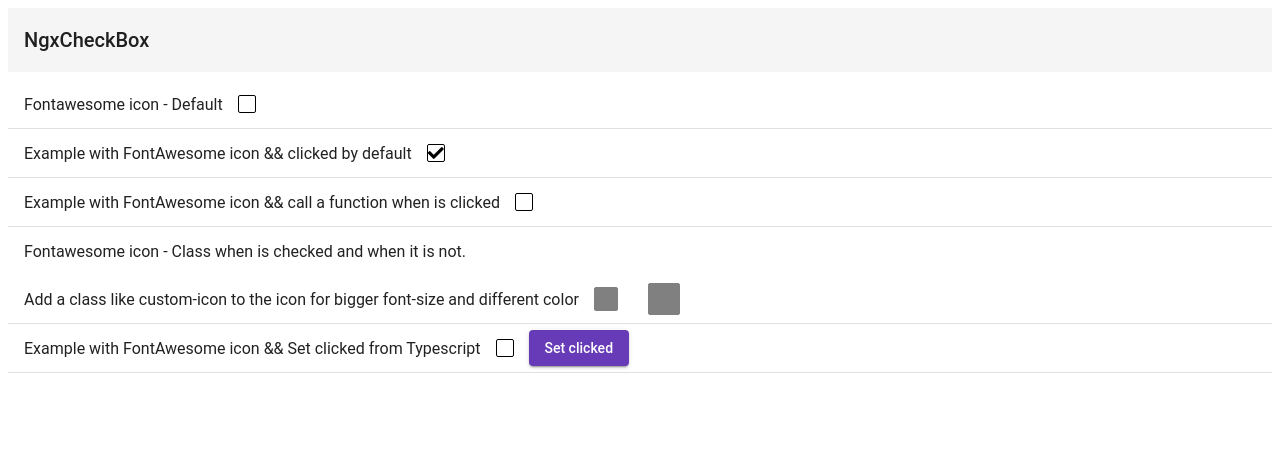
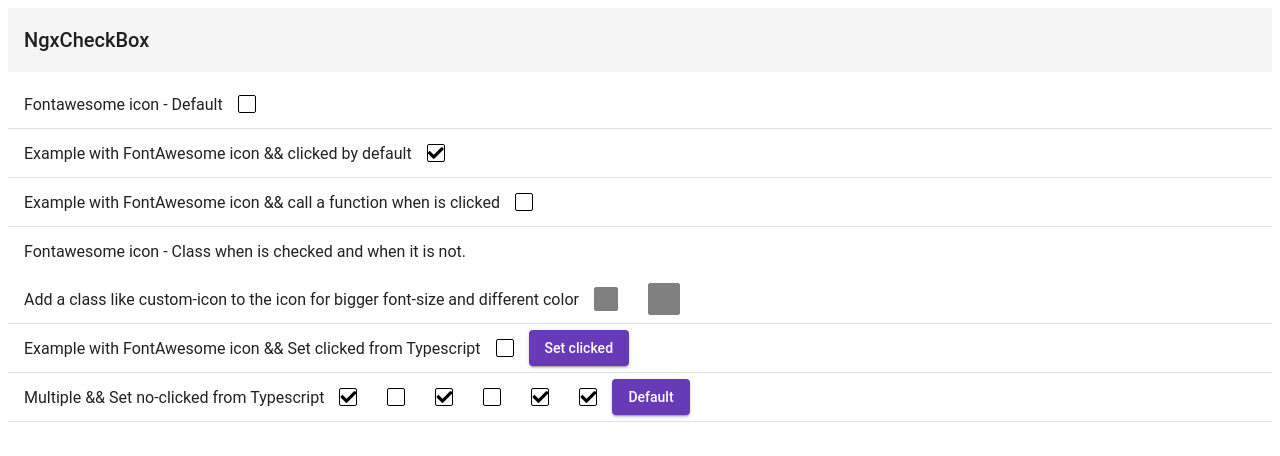
Before and after one commit to DavidRnR/ngx-checkbox, an Angular app: page / in a window 1280 px wide. Shown: the top 456 px of the page. Built offline with nearby package versions, Linux system fonts and the light colour scheme.

Commit message:
ARIA and focus style

```diff
--- a/package.json
+++ b/package.json
@@ -1,6 +1,6 @@
 {
   "name": "ngx-checkbox",
-  "version": "0.0.4",
+  "version": "0.0.5",
   "license": "MIT",
   "scripts": {
     "ng": "ng",
@@ -48,6 +48,6 @@
     "protractor": "~5.3.2",
     "ts-node": "~6.0.5",
     "tslint": "~5.10.0",
-    "typescript": "^2.7.2"
+    "typescript": "2.7.2"
   }
 }
--- a/src/app/app.component.html
+++ b/src/app/app.component.html
@@ -4,8 +4,8 @@
     <mat-list-item>
         Fontawesome icon - Default
 
-        <!-- Fontawesome icon - Default -->
-        <ngx-checkbox [iconClass]="'fas fa-check'">
+        <!-- Fontawesome icon - Default - Custom Focus-->
+        <ngx-checkbox [iconClass]="'fas fa-check'" [focusClass]="'custom-focus'">
         </ngx-checkbox>
 
     </mat-list-item>
@@ -69,4 +69,21 @@
 
     </mat-list-item>
     <mat-divider></mat-divider>
+
+    <mat-list-item>
+		Multiple && Set no-clicked from Typescript
+
+		<!-- Example with FontAwesome icon && Multiple - Set clicked from Typescript-->
+		<ngx-checkbox [iconClass]="'fas fa-check'" [isChecked]="true" #myMultiCheckbox> </ngx-checkbox>
+        <ngx-checkbox [iconClass]="'fas fa-check'" [isChecked]="false" #myMultiCheckbox> </ngx-checkbox>
+        <ngx-checkbox [iconClass]="'fas fa-check'" [isChecked]="true" #myMultiCheckbox> </ngx-checkbox>
+        <ngx-checkbox [iconClass]="'fas fa-check'" [isChecked]="false" #myMultiCheckbox> </ngx-checkbox>
+        <ngx-checkbox [iconClass]="'fas fa-check'" [isChecked]="true" #myMultiCheckbox> </ngx-checkbox>
+        <ngx-checkbox [iconClass]="'fas fa-check'" [isChecked]="true" #myMultiCheckbox> </ngx-checkbox>
+		<div class="button-row">
+			<button mat-raised-button color="primary" (click)="onSetMultiCheckBox()">Default</button>
+		</div>
+
+	</mat-list-item>
+	<mat-divider></mat-divider>
 </mat-list>
--- a/src/app/app.component.ts
+++ b/src/app/app.component.ts
@@ -1,4 +1,4 @@
-import { Component, ViewChild } from '@angular/core';
+import { Component, ViewChild, ViewChildren, QueryList } from '@angular/core';
 import { NgxCheckboxComponent } from './modules/ngx-checkbox/ngx-checkbox.component';
 
 @Component({
@@ -11,6 +11,8 @@
 
   @ViewChild('myCheckbox') myCB: NgxCheckboxComponent;
 
+  @ViewChildren('myMultiCheckbox') myMultiCB: QueryList<NgxCheckboxComponent>;
+
   onShowMessage(event) {
     this.showMessage = !this.showMessage;
   }
@@ -19,4 +21,11 @@
     // Set 'checked' or 'no-checked'
     this.myCB.setClick('checked');
   }
+
+  onSetMultiCheckBox() {
+    // Set 'checked' or 'no-checked'
+    this.myMultiCB.forEach((cb: NgxCheckboxComponent) => {
+      cb.setClick('no-checked');
+    });
+  }
 }
--- a/src/app/modules/ngx-checkbox/ngx-checkbox.component.css
+++ b/src/app/modules/ngx-checkbox/ngx-checkbox.component.css
@@ -18,7 +18,15 @@
     color: black;
 }
 
+label.ngx-checkbox input[type="checkbox"]+.ngx-span-checkbox:focus {
+    outline: none;
+}
+
 .ngx-checkbox-default {
     border: 1px solid black;
     border-radius: 2px;
 }
+
+.ngx-checkbox-focus-default {
+    box-shadow: 0 0 0.5pt 0.5pt rgb(29, 174, 231);
+}
--- a/src/app/modules/ngx-checkbox/ngx-checkbox.component.html
+++ b/src/app/modules/ngx-checkbox/ngx-checkbox.component.html
@@ -1,7 +1,9 @@
-<label class="ngx-checkbox" ngxCheckbox [checkedClass]="checkedClass" [nocheckedClass]="nocheckedClass"
+<label class="ngx-checkbox" ngxCheckbox
+       [checkedClass]="checkedClass" [nocheckedClass]="nocheckedClass"
        [style.width.px]="size" [style.height.px]="size" [style.lineHeight.px]="size">
-  <input type="checkbox" [checked]="(isChecked) ? true : null" (click)="onActionClick($event)" />
-  <span class="ngx-span-checkbox">
+  <input type="checkbox" [checked]="(isChecked) ? true : null" (click)="onActionClick($event)"/>
+  <span class="ngx-span-checkbox" role="checkbox" aria-checked="true" [attr.tabindex]="tabIndex ? tabIndex : 0"
+        (focus)="setFocusClass()" (focusout)="setFocusClass()">
     <i class="ngx-icon-checkbox {{iconClass}}"></i>
   </span>
 </label>
--- a/src/app/modules/ngx-checkbox/ngx-checkbox.component.ts
+++ b/src/app/modules/ngx-checkbox/ngx-checkbox.component.ts
@@ -12,7 +12,9 @@
   @Input() iconClass: string;
   @Input() checkedClass: string;
   @Input() nocheckedClass: string;
+  @Input() focusClass: string;
   @Input() size: number = 16;
+  @Input() tabIndex: number;
 
   @Output() isClicked = new EventEmitter();
 
@@ -37,4 +39,12 @@
     // Call Directive and do the action
     this.element.setCheckbox(status);
   }
+
+  setFocusClass() {
+
+    // Set/Remove Focus Class
+    this.element.setFocusClass(this.focusClass);
+
+  }
+
 }
--- a/src/app/modules/ngx-checkbox/ngx-checkbox.directive.ts
+++ b/src/app/modules/ngx-checkbox/ngx-checkbox.directive.ts
@@ -9,6 +9,7 @@
     @Input() nocheckedClass: string;
 
     private defaultClass: string = 'ngx-checkbox-default';
+    private defaultfocusClass: string = 'ngx-checkbox-focus-default'
 
     constructor(private element: ElementRef) {
 
@@ -28,19 +29,49 @@
     setCheckbox(status) {
         if (status && status === 'checked') {
             this.element.nativeElement.children[0].checked = true;
+            this.setAttributes('aria-checked', 'true');
             this.setStyle();
         }
         else if (status && status === 'no-checked') {
             this.element.nativeElement.children[0].checked = false;
+            this.setAttributes('aria-checked', 'false');
             this.setStyle();
         }
+    }
+
+    /**
+     * Set Focus Class if Exist
+     */
+    setFocusClass(focusClass: string) {
+        if (focusClass) {
+            if (!this.hasClass(this.element.nativeElement, focusClass)) {
+                this.element.nativeElement.className += ' ' + focusClass;
+            }
+            else {
+                this.element.nativeElement.classList.remove(focusClass);
+            }
+        }
+        else {
+            // Set Focus Default
+            if (!this.hasClass(this.element.nativeElement, this.defaultfocusClass)) {
+                this.element.nativeElement.className += ' ' + this.defaultfocusClass;
+            }
+            else {
+                this.element.nativeElement.classList.remove(this.defaultfocusClass);
+            }
+        }
+
     }
 
     /**
      * Check if the Input-Checkbox if checked or not - Then apply the style
      */
     private setStyle() {
+
         if (this.element.nativeElement.children[0].checked) {
+            // Set ARIA
+            this.setAttributes('aria-checked', 'true');
+
             // If there is not a custom class - Set a default
             if (this.checkedClass) {
                 this.element.nativeElement.classList.remove(this.defaultClass);
@@ -55,6 +86,9 @@
             }
         }
         else {
+            // Set ARIA
+            this.setAttributes('aria-checked', 'false');
+
             // If there is not a custom class - Set a default
             if (this.nocheckedClass) {
                 this.element.nativeElement.classList.remove(this.defaultClass);
@@ -71,6 +105,14 @@
         }
     }
 
+    /**
+     * Set Attributes to the component like ARIA
+     */
+    private setAttributes(attr: string, attrValue: string) {
+        // Set Attribute for the <span>
+        this.element.nativeElement.children[1].setAttribute(attr, attrValue);
+    }
+
     //Check if element has class
     private hasClass(target: any, elementClassName: string) {
         return new RegExp('(\\s|^)' + elementClassName + '(\\s|$)').test(target.className);
--- a/src/styles.css
+++ b/src/styles.css
@@ -29,6 +29,10 @@
     color: white !important;
 }
 
+.custom-focus {
+    box-shadow: 0 0 1pt 1pt red;
+}
+
 ngx-checkbox {
     margin-left: 15px;
     margin-right: 15px;
```
